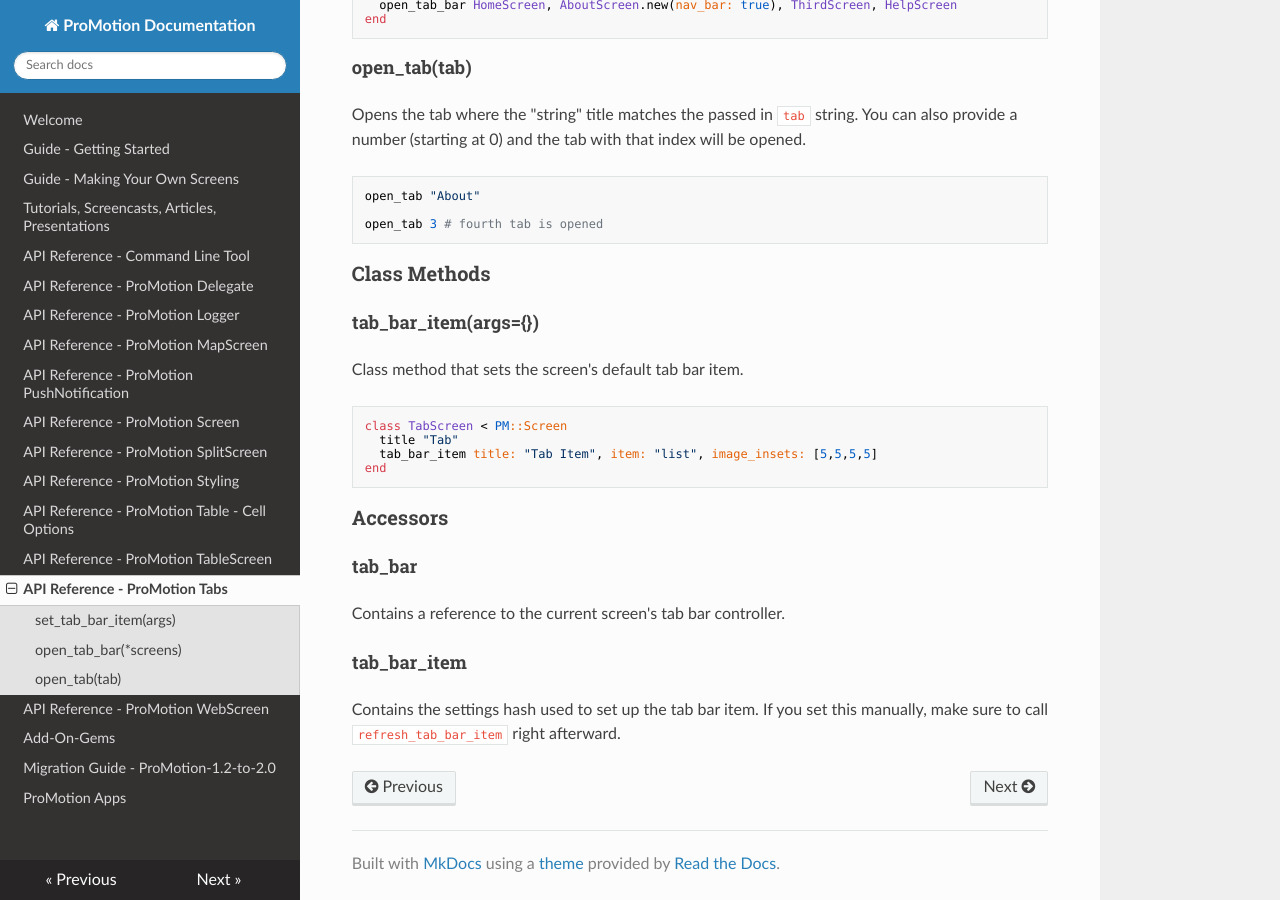
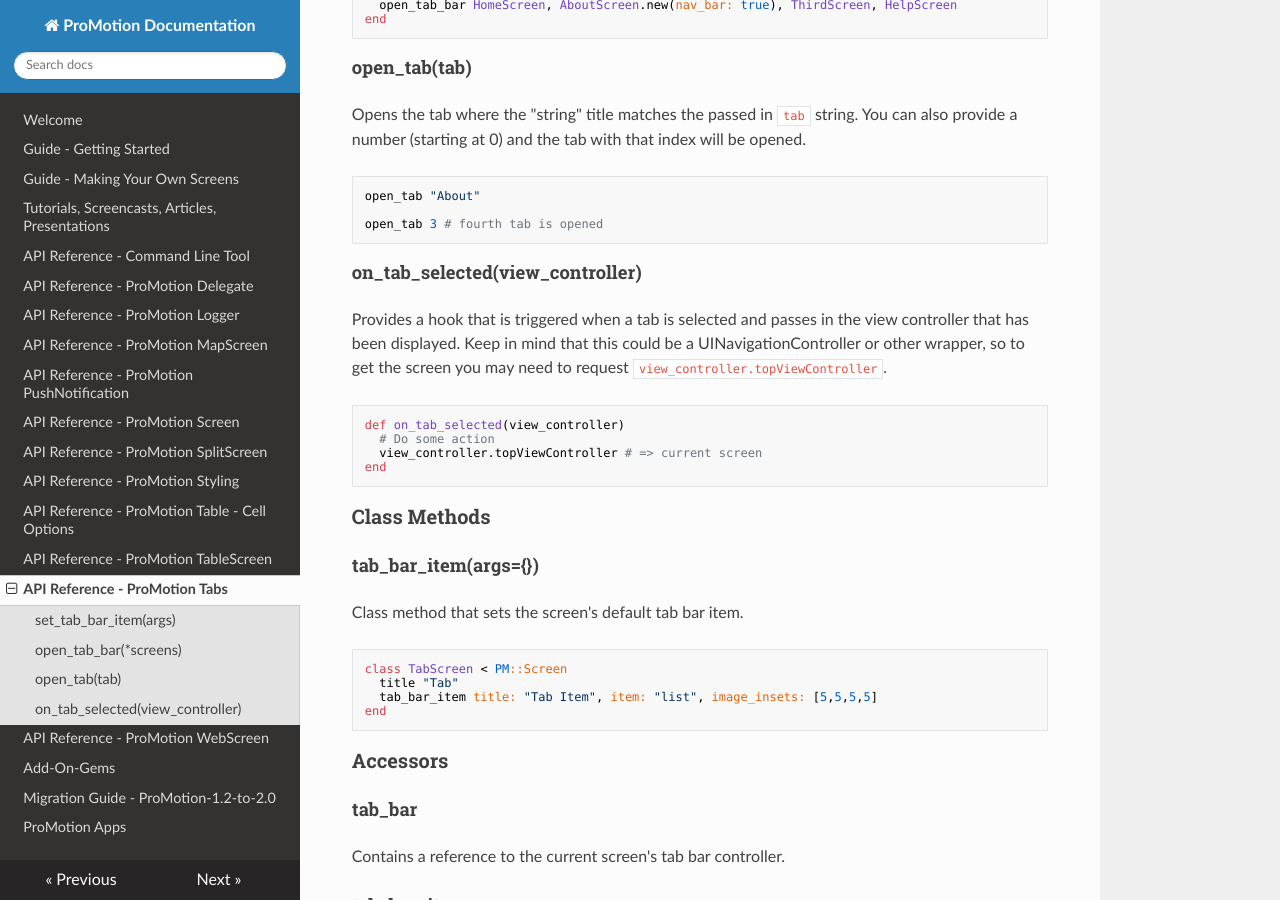
Before and after one commit to jamonholmgren/ProMotion, an MkDocs documentation site: the page built from docs/API Reference - ProMotion Tabs.md, in a window 1280 px wide and 900 px high, scrolled down 1042 px. Built offline with MkDocs 1.6.1, drawn with Linux system fonts in a browser that asks for light colours; nearby versions of some CDN libraries; old or Windows-style settings are respelled for this version of MkDocs.

Commit message:
documented tabs - on_tab_selected

````diff
--- a/docs/API Reference - ProMotion Tabs.md
+++ b/docs/API Reference - ProMotion Tabs.md
@@ -53,6 +53,19 @@ open_tab "About"
 open_tab 3 # fourth tab is opened
 ```
 
+#### on_tab_selected(view_controller)
+
+Provides a hook that is triggered when a tab is selected and passes in the view controller that has been displayed.
+Keep in mind that this could be a UINavigationController or other wrapper, so to get the screen
+you may need to request `view_controller.topViewController`.
+
+```ruby
+def on_tab_selected(view_controller)
+  # Do some action
+  view_controller.topViewController # => current screen
+end
+```
+
 ### Class Methods
 
 #### tab_bar_item(args={})
````
